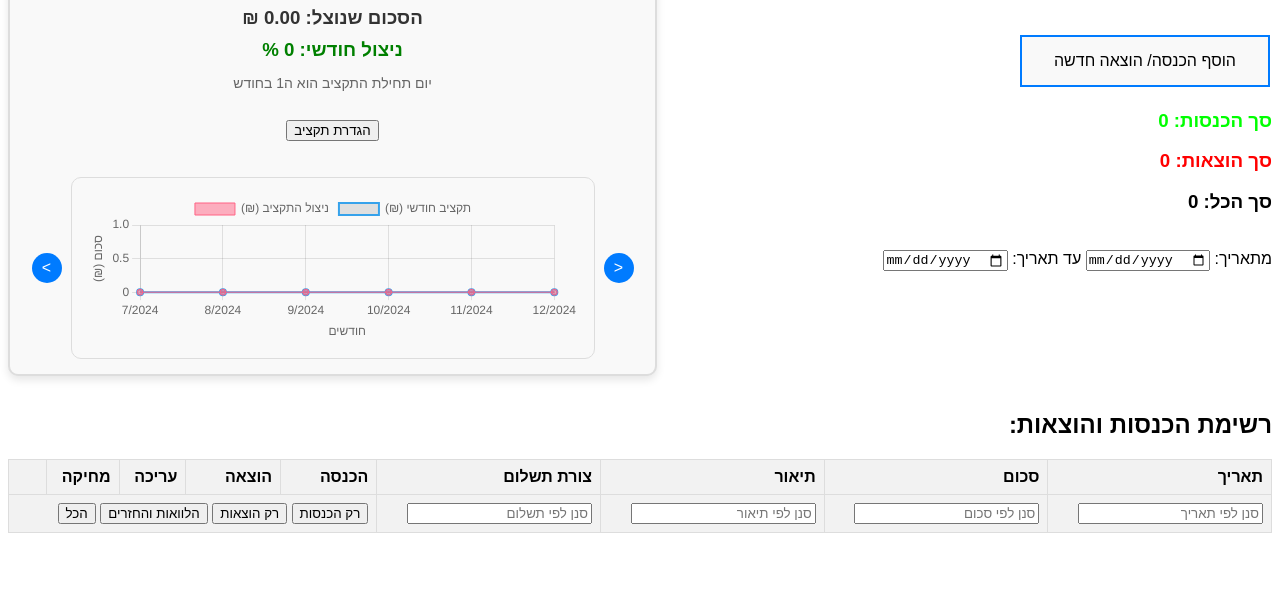
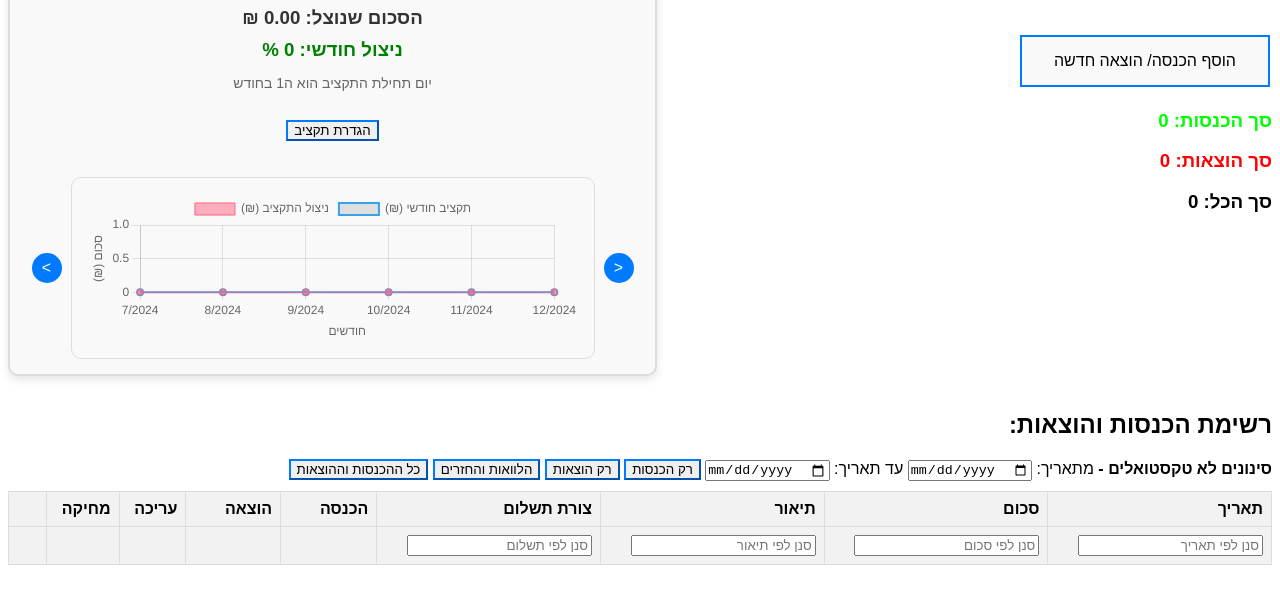
Before and after one commit to avitalIDAN/current-account-js, a plain HTML site: page index.html in a window 1280 px wide. Shown: the part 75-678 px from the top of the page. Drawn offline with nearby package versions, Linux system fonts and the light colour scheme.

Commit message:
Corrections

```diff
--- a/app.js
+++ b/app.js
@@ -21,7 +21,7 @@ function loadExpensesFromLocalStorage() {
 
 
 function openAddModal() {
-    document.getElementById('expenseDate').value = new Date().toISOString().slice(0, 10);
+    document.getElementById('expenseDate').value = new Date().toISOString().slice(0, 10);//default values ברירת מחדל
 
     // הצגת ה-modal
     document.getElementById("addModal").style.display = "block";
--- a/budgetManagement.js
+++ b/budgetManagement.js
@@ -44,7 +44,7 @@ function loadBudgetFromStorage() {
         budget.months = parsedBudget.months.map(month => {
             const newMonth = new MonthlyBudget(
                 month.year,
-                month.month, //+1
+                month.month + 1,
                 budget.startEndDay
             );
 
--- a/hebrewDate.js
+++ b/hebrewDate.js
@@ -34,7 +34,10 @@ function getHebrewYearString(year) {
         5784: 'התשפ"ד',
         5785: 'התשפ"ה',
         5786: 'התשפ"ו',
+        5787: 'התשפ"ז',
+        5788: 'התשפ"ח',
         // הוסף שנים לפי הצורך
+        // ליצור פונקצייה שתחשב.
     };
     return hebrewYears[year] || year.toString(); // אם השנה לא נמצאת, נשאיר את המספר
 }
--- a/index.html
+++ b/index.html
@@ -29,8 +29,6 @@
 
             <br>
 
-            <label>מתאריך: <input type="date" id="startDate" onchange="filterExpenses()"></label>
-            <label>עד תאריך: <input type="date" id="endDate" onchange="filterExpenses()"></label>
 
         </div>
 
@@ -64,6 +62,13 @@
 
     <!-- טבלת הכנסות והוצאות -->
     <h2>רשימת הכנסות והוצאות:</h2>
+    <label><b> סינונים לא טקסטואלים - </b></label>
+    <label>מתאריך: <input type="date" id="startDate" onchange="filterExpenses()"></label>
+    <label>עד תאריך: <input type="date" id="endDate" onchange="filterExpenses()"></label>
+    <button onclick="filterExpenses('income')">רק הכנסות</button>
+    <button onclick="filterExpenses('expense')">רק הוצאות</button>
+    <button onclick="filterExpenses('loan_repayment')">הלוואות והחזרים</button>
+    <button onclick="filterExpenses('all')">כל ההכנסות וההוצאות</button>
     <table id="expenseTable">
         <thead>
             <tr>
@@ -82,12 +87,13 @@
                 <th><input type="number" placeholder="סנן לפי סכום" oninput="filterExpenses()"></th>
                 <th><input type="text" placeholder="סנן לפי תיאור" oninput="filterExpenses()"></th>
                 <th><input type="text" placeholder="סנן לפי תשלום" oninput="filterExpenses()"></th>
-                <th colspan="5">
-                    <button onclick="filterExpenses('income')">רק הכנסות</button>
-                    <button onclick="filterExpenses('expense')">רק הוצאות</button>
-                    <button onclick="filterExpenses('loan_repayment')">הלוואות והחזרים</button>
-                    <button onclick="filterExpenses('all')">הכל</button>
-                </th>
+                <!-- <th colspan="5">
+                </th> -->
+                <th> </th>
+                <th> </th>
+                <th> </th>
+                <th> </th>
+                <th> </th>
             </tr>
         </thead>
         <tbody>
--- a/styles.css
+++ b/styles.css
@@ -196,6 +196,9 @@ th {
     margin: auto;
 }
 
+button{
+    border-color: #007bff;
+}
 /* עיצוב כללי לכפתורים */
 .nav-button {
     position: absolute;
--- a/table.js
+++ b/table.js
@@ -78,7 +78,7 @@ function filterExpenses(type = null) {
         const expenseDate = new Date(expense.fullDate.split(" / ")[0].split('.').reverse().join('-'));
         const ByDateRange = (!startDate || expenseDate >= new Date(startDate)) &&
                            (!endDate || expenseDate <= new Date(endDate));
-
+        // סינון טקסטואלי
         const dateFilter = filters[0].value ? expense.fullDate && expense.fullDate.includes(filters[0].value) : true;
         const amountFilter = filters[1].value ? expense.amount && expense.amount === parseFloat(filters[1].value) : true;
         const descriptionFilter = filters[2].value ? expense.description && expense.description.includes(filters[2].value) : true;
```
Also changed, not shown: editExpense.js (line endings or trailing spaces).
